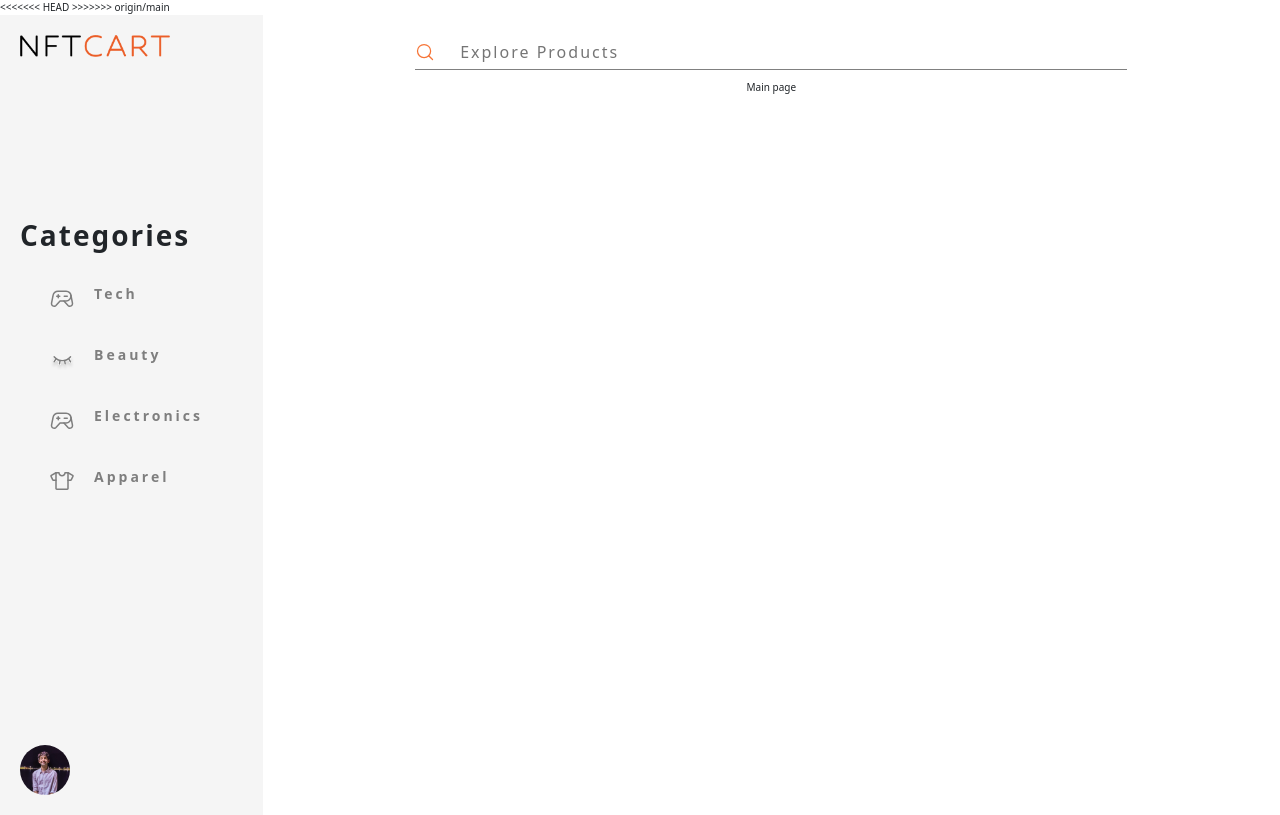
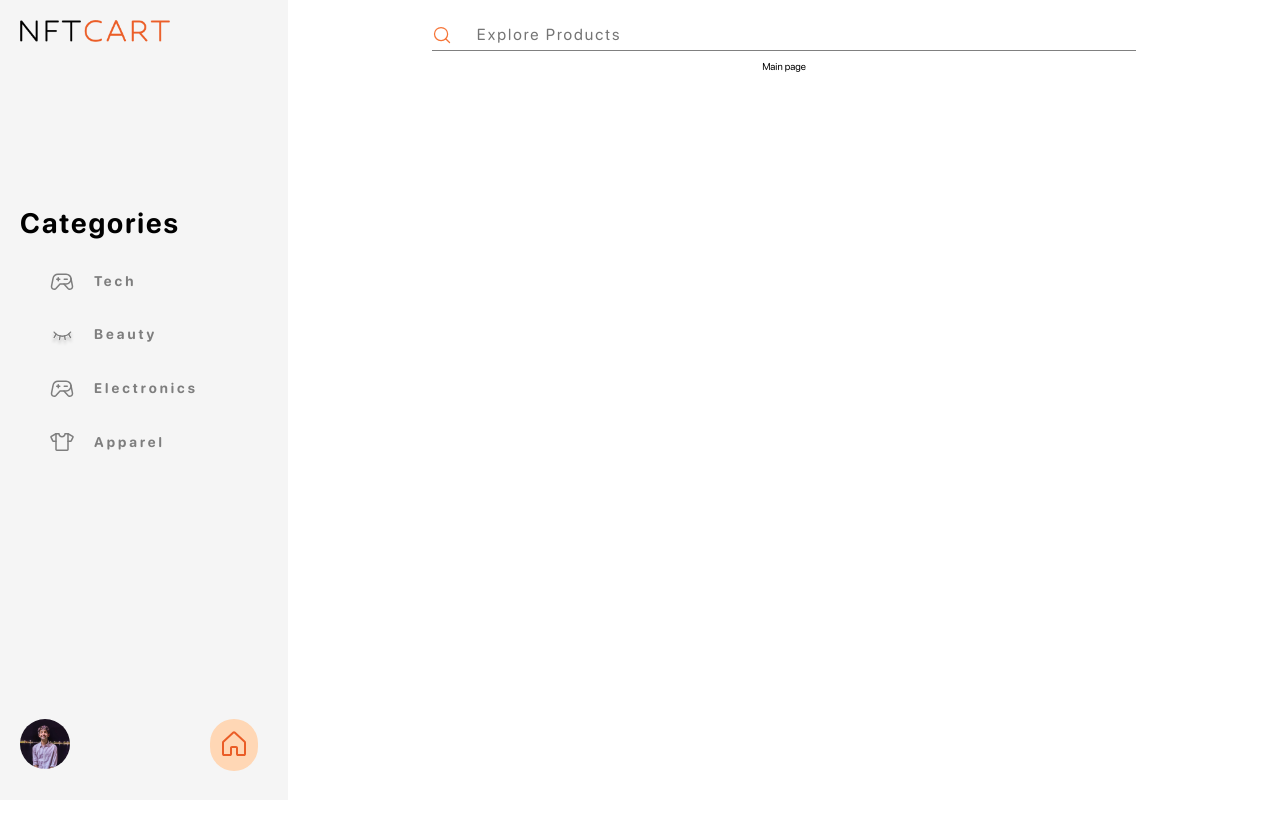
Before and after one commit to skyinhindi/coffeescript-grid, a React (Create React App) app in the folder frontend/: page / in a window 1280 px wide. Built offline with nearby package versions, Linux system fonts and the light colour scheme; a web font is replaced by a local one.

Commit message:
css modifications

```diff
--- a/frontend/public/index.html
+++ b/frontend/public/index.html
@@ -2,11 +2,7 @@
 <html lang="en">
   <head>
 
-<<<<<<< HEAD
     <!-- CSS only
-=======
-    <!-- CSS only -->
->>>>>>> origin/main
     <link href="https://cdn.jsdelivr.net/npm/bootstrap@5.2.0/dist/css/bootstrap.min.css" rel="stylesheet" integrity="sha384-gH2yIJqKdNHPEq0n4Mqa/HGKIhSkIHeL5AyhkYV8i59U5AR6csBvApHHNl/vI1Bx" crossorigin="anonymous">
     <!-- JavaScript Bundle with Popper -->
     <script src="https://cdn.jsdelivr.net/npm/bootstrap@5.2.0/dist/js/bootstrap.bundle.min.js" integrity="sha384-A3rJD856KowSb7dwlZdYEkO39Gagi7vIsF0jrRAoQmDKKtQBHUuLZ9AsSv4jD4Xa" crossorigin="anonymous"></script>
--- a/frontend/src/components/Logo.jsx
+++ b/frontend/src/components/Logo.jsx
@@ -2,10 +2,10 @@ import React from 'react'
 import { useNavigate } from 'react-router-dom';
 import logo from "../assets/logo.png"
 
-const Logo = ({width, height}) => {
+const Logo = ({width, height, setSelected}) => {
   const navigate = useNavigate();
   return (
-    <div className='logo' onClick={() => { navigate('/'); }} >
+    <div className='logo' onClick={() => { setSelected('/');  navigate('/'); }} >
       <img className= 'logoimg' src={logo} alt="logo" width={width} height={height}/>
     </div>
   )
--- a/frontend/src/containers/ItemView.jsx
+++ b/frontend/src/containers/ItemView.jsx
@@ -4,7 +4,6 @@ import '../styles/itemView.css'
 
 const ItemView = () => {
   const category= useParams();
-  console.log(category);
   return (
     <div className='item-view'>
       {category.categoryId && category.categoryId}
--- a/frontend/src/containers/Sidebar.jsx
+++ b/frontend/src/containers/Sidebar.jsx
@@ -1,8 +1,15 @@
 import React, {useState} from 'react'
-import { Link } from 'react-router-dom'
+import { Link, useParams} from 'react-router-dom'
 import Logo from '../components/Logo';
 import Ishan from '../assets/ishan.jpeg'
 import LogoComp from '../components/LogoComp';
+
+const home = {
+  id: 0,
+  name: 'Home',
+  path: '/',
+  icon: '/images/home.svg'
+}
 
 const categories= [
   {
@@ -33,10 +40,10 @@ const categories= [
 ]
 const Sidebar = () => {
   const [selected, setSelected] = useState('/');
-
+  const params = useParams();
   return (
     <div className='sidebar' >
-      <Logo width={150} />
+      <Logo width={150} setSelected={setSelected} />
       <div className="categories">
         <h3 className='sidebar-heading'>Categories</h3>
         {categories.map((category) => {
@@ -55,9 +62,16 @@ const Sidebar = () => {
         )
       })}
       </div>
+        <div className="sidebar-bottom">
         <Link to='/pfp'>
             <img className='pfp'  src={Ishan} alt=""/>
         </Link>
+        <Link
+          className={selected === '/' ? 'home-list-item' : 'home-list-item-ns'}
+          to='/' onClick={ () => { setSelected('/') } }>
+            <img className={selected ==='/'? 'home--icon' : 'home--icon-ns'} src={home.icon} alt="home-icon" width={24} />
+        </Link>
+        </div>
     </div>
   )
 }
--- a/frontend/src/styles/SearchBar.css
+++ b/frontend/src/styles/SearchBar.css
@@ -13,11 +13,6 @@
     padding-left: 1.5rem;
 }
 
-.search-bar:focus{
-    border-bottom: #EB5E28 solid 1px;
-    /* color: #EB5E28; */
-}
-
 .search-bar {
     display: flex;
     flex-direction: row;
@@ -27,7 +22,7 @@
     margin-bottom: 1rem;
 }
 .focus {
-    border-bottom: #EB5E28 solid 1px;
+    border-bottom: #EB5E28 solid 2px;
 }
 .search-bar > img {
     margin-right: 1rem;
--- a/frontend/src/styles/sidebar.css
+++ b/frontend/src/styles/sidebar.css
@@ -67,3 +67,34 @@
 .category-icon-ns {
   filter: invert(59%) sepia(13%) saturate(0%) hue-rotate(158deg) brightness(81%) contrast(82%);
 }
+
+.sidebar-bottom {
+  display: flex;
+  flex-direction: row;
+  align-items: center;
+  flex-basis: 1;
+  justify-content: space-between;
+  padding-right: 1rem;
+  height: 7rem;
+}
+
+.home-list-item {
+  background-color: #ffd7b5;
+  padding: 1.2rem;
+  border-radius: 999rem;
+}
+.home-list-item-ns{
+  background-color: transparent;
+  padding: 1.2rem;
+}
+
+.home--icon {
+  filter: invert(41%) sepia(69%) saturate(1739%) hue-rotate(347deg) brightness(96%) contrast(91%);
+  /* margin-right: 2rem; */
+  align-self: center;
+}
+
+.home--icon-ns {
+  filter: invert(59%) sepia(13%) saturate(0%) hue-rotate(158deg) brightness(81%) contrast(82%);
+  /* margin-right: 2rem; */
+}
```
